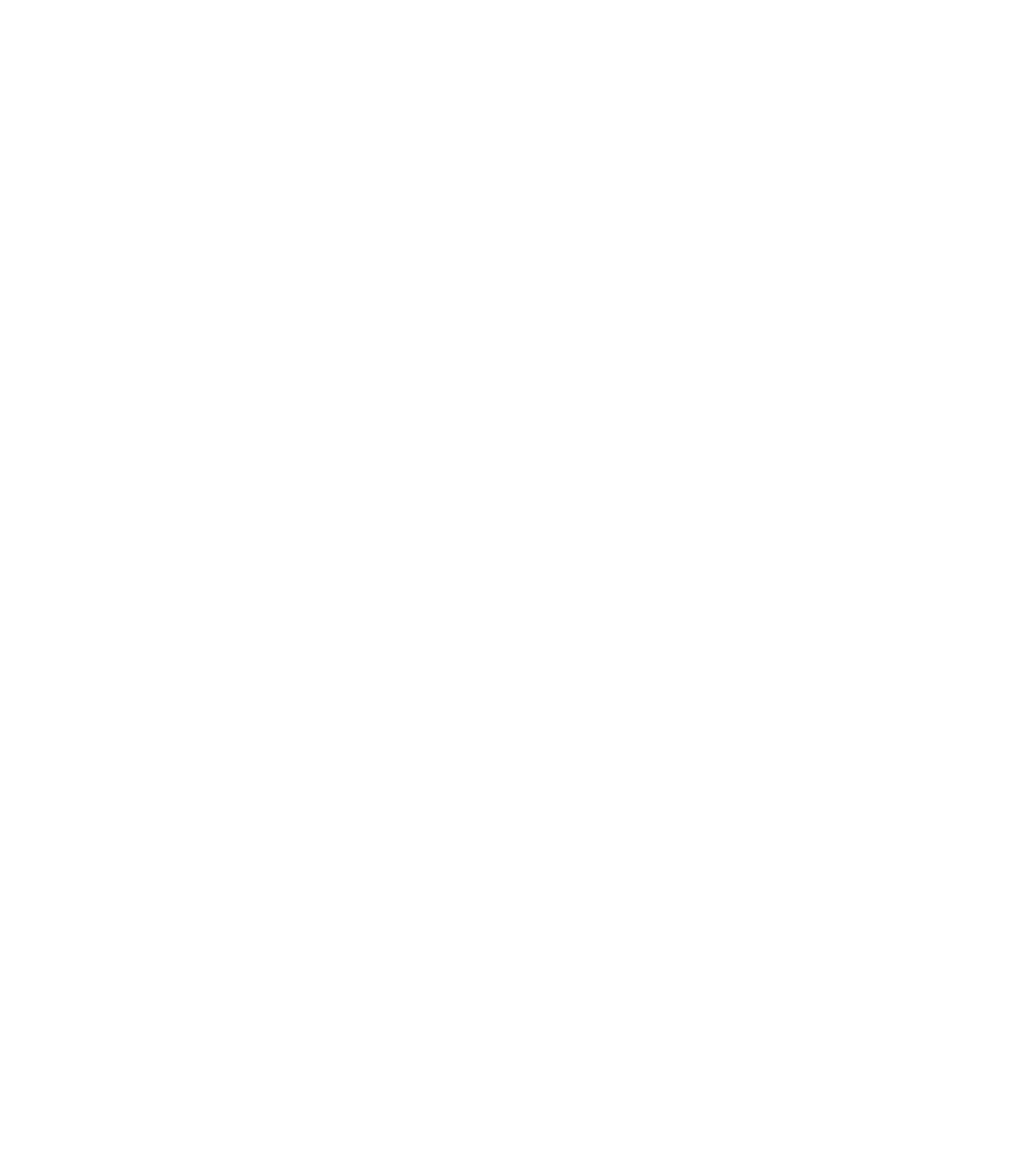
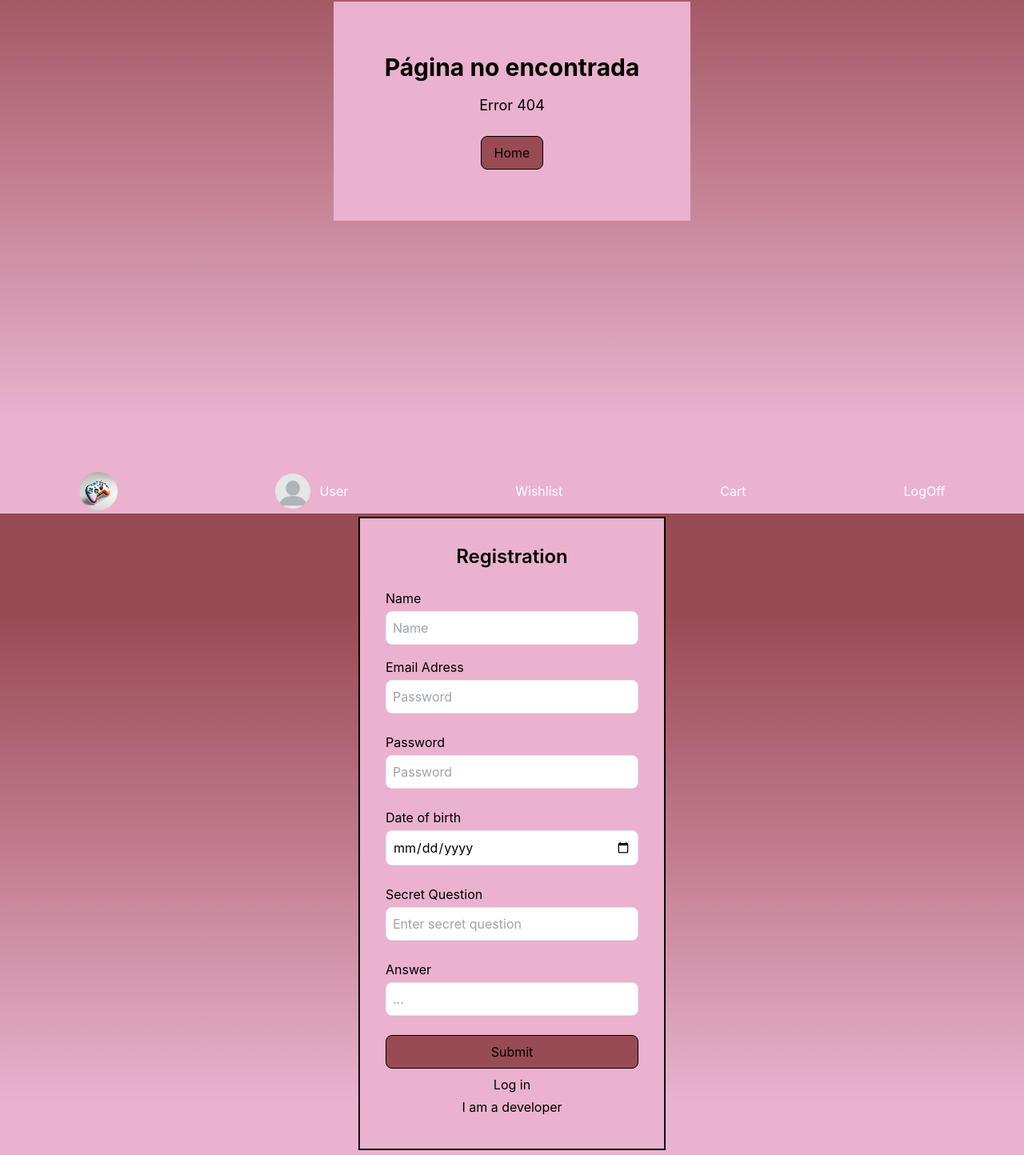
Before and after one commit to cristianvictorkim/videogameMarketplace, a React (Create React App) app in the folder steam/: page / in a window 1280 px wide. Shown: the part 2402-3846 px from the top of the page at 80% size. Before the commit the page ends 2188 px from the top, so only its background shows below. Built offline with nearby package versions, Linux system fonts and the light colour scheme.

Commit message:
Registration, forgot password and error 404

```diff
--- a/steam/src/App.js
+++ b/steam/src/App.js
@@ -5,6 +5,9 @@
 import FeaturedSelection from "./components/FeaturedSelection";
 import BottomScreen from "./components/BottomScreen";
 import UserLogIn from "./components/UserLogIn";
+import Error404 from "./components/Error404";
+import UserRegistration from "./components/UserRegistration";
+import ForgotPassword from "./components/ForgotPassword";
 
 function App() {
   return (
@@ -45,6 +48,9 @@
       </div>
 
       <UserLogIn/>
+      <Error404/>
+      <UserRegistration/>
+      <ForgotPassword/>
     </div>
   );
 };
--- /dev/null
+++ b/steam/src/components/Error404.js
@@ -0,0 +1,28 @@
+import React from 'react';
+import Navbar from "./Navbar";
+
+const Error404 = () => {
+    return(
+        <div className="min-h-screen flex flex-col gradient">
+            <Navbar/>
+            <div className="flex flex-col items-center justify-center max-w-md mx-auto my-40 py-16 px-16 bg-main-color">
+                <div className=''>
+                    <h1 className='font-bold text-3xl mb-4 text-center'>
+                        Página no encontrada
+                    </h1>
+                </div>
+                <p className='text-lg mb-6'>
+                    Error 404
+                </p>
+                <button
+                    type="button"
+                    className="px-4 py-2 border rounded-lg border-black bg-btn-color"
+                >
+                    Home
+                </button>
+            </div>
+        </div>
+    );
+};
+
+export default Error404;
--- /dev/null
+++ b/steam/src/components/ForgotPassword.js
@@ -0,0 +1,47 @@
+import React from 'react';
+import Navbar from "./Navbar";
+
+const ForgotPassword = () => {
+    return (
+    <div className="">
+        <Navbar/>
+        <div className="gradient flex items-center justify-center min-h-screen pb-20">
+          <form className="p-8 w-full max-w-sm bg-main-color border-2 border-black">
+            <h2 className="text-2xl font-semibold mb-6 text-center">Forgot password?</h2>
+            <p className='pb-1'>Enter email address</p>
+            <div className="mb-4">
+              <input
+                type="text"
+                placeholder="email"
+                className="w-full p-2 border rounded-lg"
+              />
+            </div>
+            <p className='pb-1'>Enter secret question</p>
+            <div className="mb-6">
+              <input
+                type="text"
+                placeholder="..."
+                className="w-full p-2 border rounded-lg"
+              />
+            </div>
+            <p className='pb-1'>Answer</p>
+            <div className="mb-6">
+              <input
+                type="password"
+                placeholder="Answer"
+                className="w-full p-2 border rounded-lg"
+              />
+            </div>
+            <button
+              type="submit"
+              className="w-full p-2 border rounded-lg border-black bg-btn-color"
+            >
+              Send email
+            </button>
+          </form>
+        </div>
+    </div>
+    );
+};
+
+export default ForgotPassword;
--- a/steam/src/components/UserLogIn.js
+++ b/steam/src/components/UserLogIn.js
@@ -2,7 +2,7 @@
 
 const UserLogIn = () => {
     return (
-      <div className="gradient flex items-center justify-center min-h-screen">
+      <div className="gradient flex items-center justify-center min-h-screen pb-20">
         <form className="p-8 w-full max-w-sm bg-main-color border-2 border-black">
           <h2 className="text-2xl font-semibold mb-6 text-center">Log in</h2>
           <p className='pb-1'>Username</p>
--- /dev/null
+++ b/steam/src/components/UserRegistration.js
@@ -0,0 +1,78 @@
+import React from 'react';
+import Navbar from "./Navbar";
+
+const UserRegistration = () => {
+    return (
+    <div className="">
+        <Navbar />
+        <div className="gradient flex items-center justify-center min-h-screen ">
+          <form className="p-8 w-full max-w-sm bg-main-color border-2 border-black max-w-[45rem]">
+            <h2 className="text-2xl font-semibold mb-6 text-center">
+                Registration
+            </h2>
+            <p className='pb-1'>Name</p>
+            <div className="mb-4">
+              <input
+                type="text"
+                placeholder="Name"
+                className="w-full p-2 border rounded-lg"
+              />
+            </div>
+            <p className='pb-1'>Email Adress</p>
+            <div className="mb-6">
+              <input
+                type="text"
+                placeholder="Password"
+                className="w-full p-2 border rounded-lg"
+              />
+            </div>
+            <p className='pb-1'>Password</p>
+            <div className="mb-6">
+              <input
+                type="password"
+                placeholder="Password"
+                autoComplete="new-password"
+                className="w-full p-2 border rounded-lg"
+              />
+            </div>
+            <p className='pb-1'>Date of birth</p>
+            <div className="mb-6">
+              <input
+                type="date"
+                placeholder="07/04/2004"
+                className="w-full p-2 border rounded-lg"
+              />
+            </div>
+            <p className='pb-1'>Secret Question</p>
+            <div className="mb-6">
+              <input
+                type="password"
+                placeholder="Enter secret question"
+                className="w-full p-2 border rounded-lg"
+              />
+            </div>
+            <p className='pb-1'>Answer</p>
+            <div className="mb-6">
+              <input
+                type="password"
+                placeholder="..."
+                className="w-full p-2 border rounded-lg"
+              />
+            </div>
+            <button
+              type="submit"
+              className="w-full p-2 border rounded-lg border-black bg-btn-color"
+            >
+              Submit
+            </button>
+            <div className='text-center py-2 space-y-1'>
+              <p>Log in</p>
+              <p>I am a developer</p>
+            </div>
+          </form>
+        </div>
+    </div>
+    );
+};
+
+export default UserRegistration;
```
